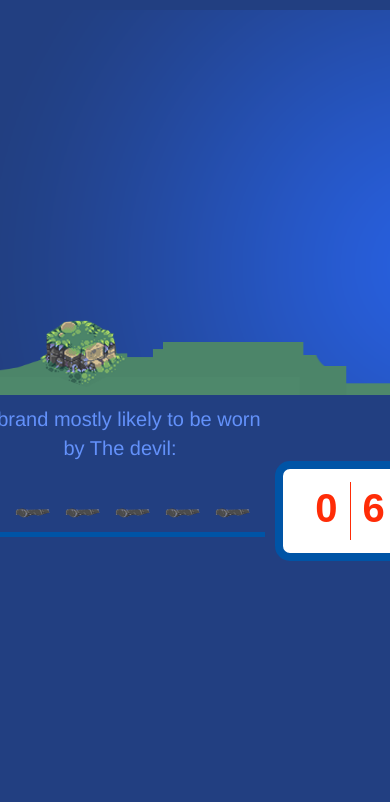
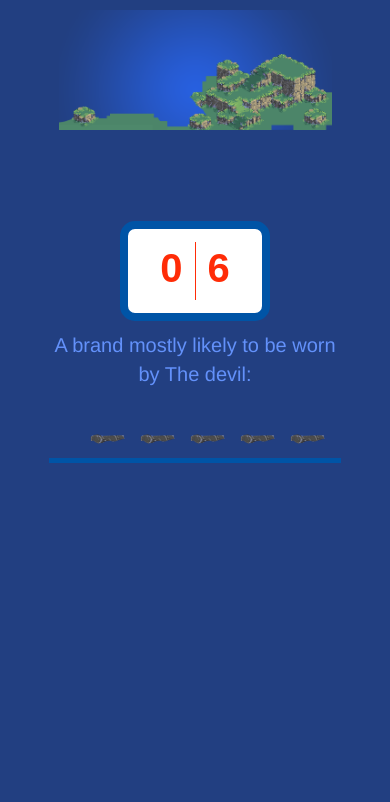
Before and after one commit to ambouh/hangman, a PHP site: page /index.html in a window 390 px wide; the page is wider, and only the part inside the window is pictured. Shown: the part 52-854 px from the top of that part. Run offline with PHP 8.4, Linux system fonts and the light colour scheme; some libraries are stand-ins or nearby versions.

Commit message:
modified css main and wrapper

```diff
--- a/styles.css
+++ b/styles.css
@@ -126,13 +126,22 @@ div#scoreboard {
 
 @media screen and (max-width:800px) {
     #wrapper {
-       /* width: 70%;*/
-        /*height: 70%;*/
+        width: 70%;
+        height: 25%;
     }
 
     main {
-        /*width: 70%;*/
-        /*height: 70%;*/
+        width: 70%;
+
+    }
+
+    footer {
+        display: flex;
+        flex-direction: column-reverse;
+        align-items: center;
+    }
+    #words {
+        width: 80vw;
     }
 
 }
```
